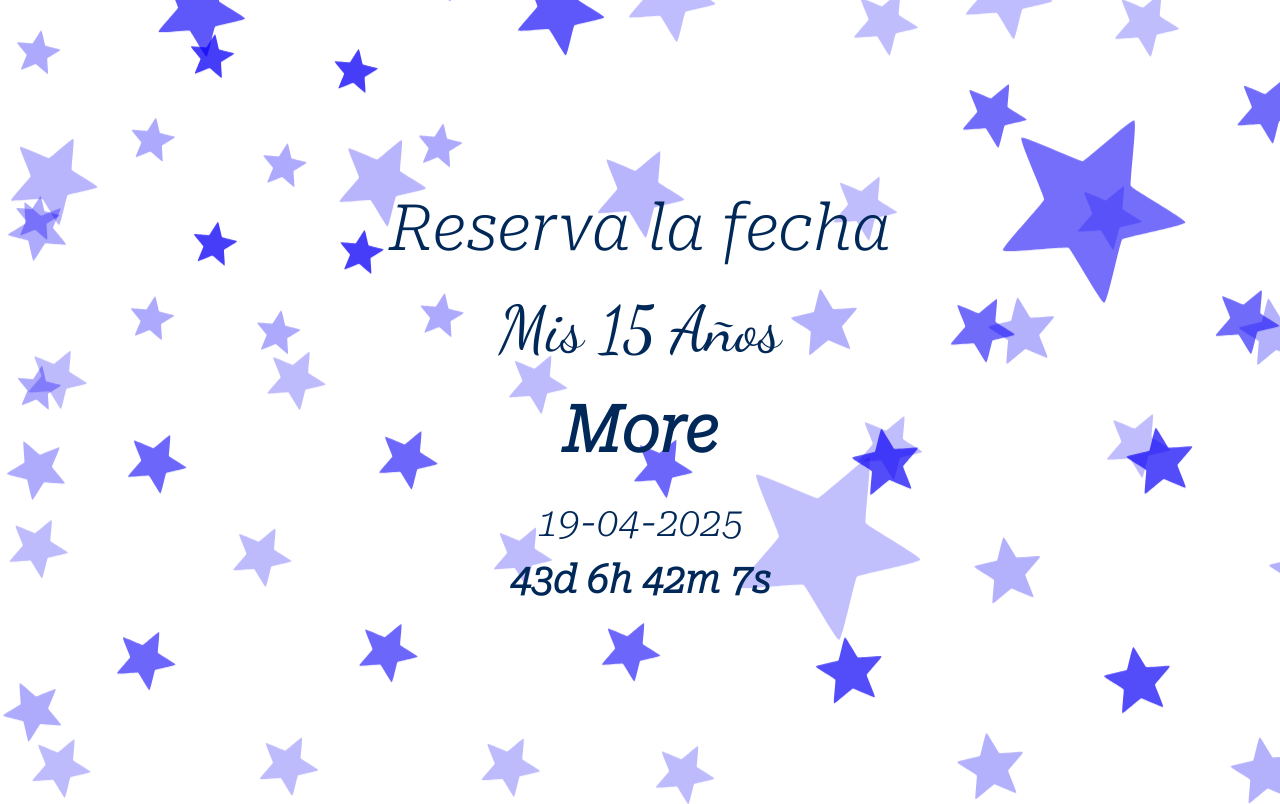
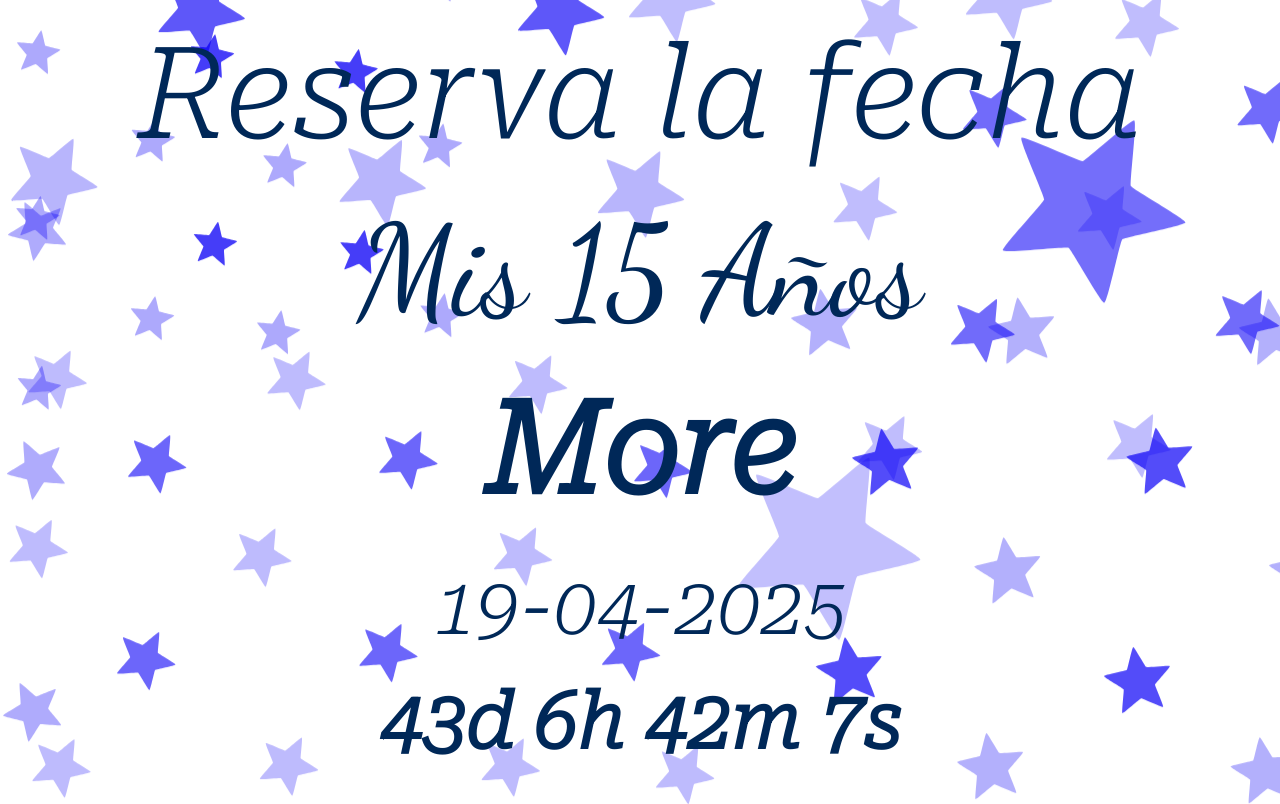
Before and after one commit to juampitraver/15MoreMontero, a plain HTML site: page index.html in a window 1280 px wide. Shown: the top 804 px of the page. Drawn offline with nearby package versions, Linux system fonts and the light colour scheme.

Commit message:
Add files via upload

```diff
--- a/css/style.css
+++ b/css/style.css
@@ -14,8 +14,8 @@ body {
 
 /* Variables para fuentes responsivas */
 :root {
-  --title-size: clamp(2rem, 5vw, 4rem);
-  --date-size: clamp(1rem, 3vw, 2.5rem);
+  --title-size: clamp(4rem, 10vw, 8rem);
+  --date-size: clamp(2rem, 6vw, 5rem);
   --card-title-size: clamp(1.5rem, 3vw, 3rem);
   --card-text-size: clamp(1rem, 2vw, 1.5rem);
 }
```
